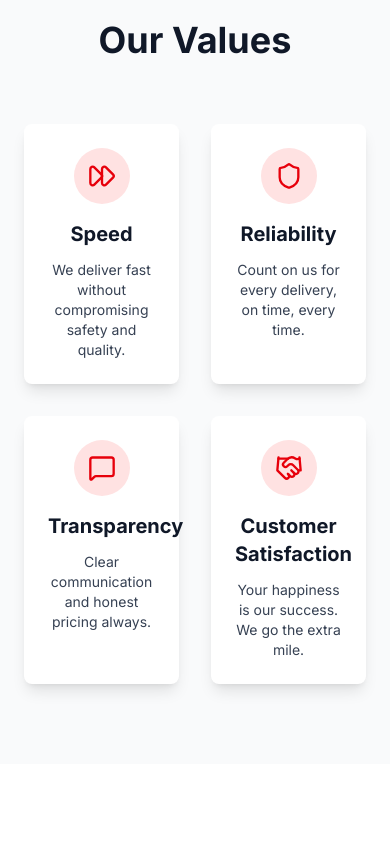
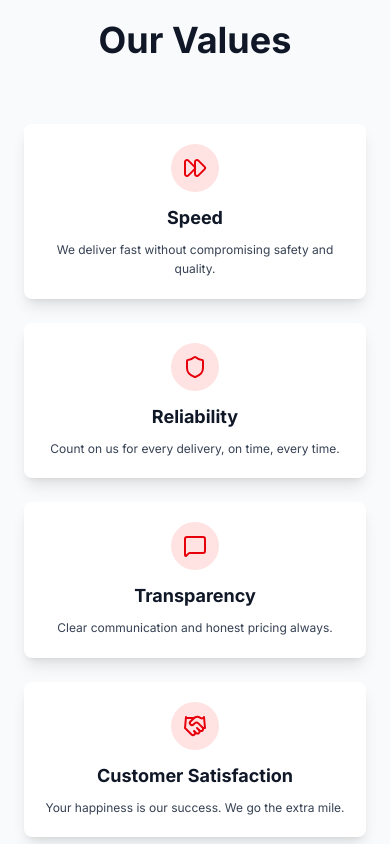
Before and after one commit to Dox45/swifthaul, a Next.js app: page /about in a window 390 px wide. Shown: the part 2340-3184 px from the top of the page. Built offline with nearby package versions, Linux system fonts and the light colour scheme.

Commit message:
fixed overflow issues

```diff
--- a/src/app/about/page.tsx
+++ b/src/app/about/page.tsx
@@ -1,236 +1,3 @@
-// import Header from '@/components/Header'
-// import Image from 'next/image'
-// import Footer from '@/components/Footer'
-
-// import React from 'react';
-// import { Package, Clock, Shield, FastForward, MessageSquare, Handshake,Users, Bike, MapPin } from 'lucide-react';
-
-
-
-// // Hero Section Component
-// const HeroSection = () => (
-//   <section className="relative h-screen bg-gray-900 text-white">
-//     <div className="absolute inset-0 bg-gradient-to-r from-black/70 to-transparent z-10" />
-//     <img
-//       src="who-we-are.jpg"
-//       alt="Delivery rider"
-//       className="absolute inset-0 w-full h-full object-cover"
-//     />
-//     <div className="relative z-20 container mx-auto px-6 h-full flex items-center">
-//       <div className="max-w-2xl">
-//         <h1 className="text-5xl md:text-6xl font-bold mb-6">
-//           Who We Are
-//         </h1>
-//         <p className="text-xl md:text-2xl mb-8 text-gray-200">
-//          Swifthaul Logistics is a pre-launch delivery startup serving Lagos and
-//          Kwara. We are building a logistics solution that blends speed, reliability, and affordability. Our goal is
-//          to make delivery services seamless for individuals, businesses, and
-//          communities that depend on movement every day.
-//         </p>
-//         <button className="bg-red-600 hover:bg-red-700 text-white px-8 py-4 rounded-lg text-lg font-semibold transition-colors">
-//           Get Started
-//         </button>
-//       </div>
-//     </div>
-//   </section>
-// );
-
-// // Why We Lead Section Component
-// const WhyWeLeadSection = () => (
-//   <section className="py-20 bg-white">
-//     <div className="container mx-auto px-6">
-//       <div className="grid md:grid-cols-2 gap-12 items-center">
-//         <div>
-//           <img
-//             src="why-we-exist.jpg"
-//             alt="Customer receiving delivery"
-//             className="rounded-lg shadow-2xl"
-//           />
-//         </div>
-//         <div>
-//           <h2 className="text-4xl font-bold mb-6 text-gray-900">Why We Exist</h2>
-//           <p className="text-lg text-gray-700 mb-6">
-//             In a world where delays and uncertainty in logisticsare common, Swifthaul was created to be different. We exist to
-//             give customers confidence knowing their goods are in safe hands and will arrive when promised.
-//           </p>
-
-//           <button className="bg-red-600 hover:bg-red-700 text-white px-6 py-3 rounded-lg font-semibold transition-colors">
-//             Learn More
-//           </button>
-//         </div>
-//       </div>
-//     </div>
-//   </section>
-// );
-
-// // Our Mission Section Component
-// const MissionVisionSection = () => (
-//   <section className="py-20 bg-red-600 text-white">
-//     <div className="container mx-auto px-6">
-//       <div className="grid md:grid-cols-2 gap-12 items-center">
-//         {/* Left Column - Mission & Vision */}
-//         <div>
-//           {/* Our Mission */}
-//           <div className="mb-12">
-//             <h2 className="text-3xl font-bold mb-4">Our Mission</h2>
-//             <p className="text-base leading-relaxed opacity-95">
-//               To redefine logistics in Nigeria by creating a system that is transparent,
-//               affordable, and built for growth. We want to remove the stress and uncertainty around
-//               deliveries, making it easier for people and businesses to connect.
-//             </p>
-//           </div>
-
-//           {/* Our Vision */}
-//           <div>
-//             <h2 className="text-3xl font-bold mb-4">Our Vision</h2>
-//             <p className="text-base leading-relaxed opacity-95">
-//               To become Nigeria's most trusted logistics partner, connecting people and
-//               businesses across all borders, One package at a time. Beyond Boundaries, Within Time.
-//             </p>
-//           </div>
-//         </div>
-
-//         {/* Right Column - Logo */}
-//         <div className="flex items-center justify-center">
-//           <div className="text-center">
-//             <div className="mb-6">
-//               {/* Delivery Scooter Icon */}
-//               <svg className="w-48 h-48 mx-auto" viewBox="0 0 200 200" fill="none">
-//                 {/* Speed lines */}
-//                 <path d="M20 60 L60 60 M10 75 L50 75 M15 90 L55 90"
-//                       stroke="white" strokeWidth="4" strokeLinecap="round" opacity="0.8"/>
-
-//                 {/* Scooter body */}
-//                 <rect x="80" y="70" width="60" height="35" rx="8" fill="white"/>
-
-//                 {/* Seat */}
-//                 <path d="M85 70 Q90 55 110 55 Q130 55 135 70" fill="white"/>
-
-//                 {/* Handlebars */}
-//                 <path d="M140 65 L155 50 M155 50 L160 55 M155 50 L150 55"
-//                       stroke="white" strokeWidth="3" strokeLinecap="round"/>
-
-//                 {/* Front wheel */}
-//                 <circle cx="150" cy="115" r="18" fill="white"/>
-//                 <circle cx="150" cy="115" r="10" fill="#DC2626"/>
-
-//                 {/* Back wheel */}
-//                 <circle cx="90" cy="115" r="18" fill="white"/>
-//                 <circle cx="90" cy="115" r="10" fill="#DC2626"/>
-
-//                 {/* Delivery box */}
-//                 <rect x="70" y="75" width="25" height="25" rx="3" fill="white" opacity="0.9"/>
-//                 <path d="M75 87.5 L90 87.5 M82.5 80 L82.5 95"
-//                       stroke="#DC2626" strokeWidth="2" strokeLinecap="round"/>
-//               </svg>
-//             </div>
-//             <h1 className="text-4xl font-bold mb-2">SWIFTHAUL</h1>
-//             <p className="text-lg font-semibold tracking-wider">LOGISTICS SERVICES</p>
-//           </div>
-//         </div>
-//       </div>
-//     </div>
-//   </section>
-// );
-
-// // Our Values Section Component
-// const OurValuesSection = () => (
-//   <section className="py-20 bg-gray-50">
-//     <div className="container mx-auto px-6">
-//       <h2 className="text-4xl font-bold text-center mb-16 text-gray-900">Our Values</h2>
-//       <div className="grid grid-cols-2 md:grid-cols-4 gap-6">
-//         <div className="bg-white p-6 rounded-lg shadow-lg hover:shadow-xl transition-shadow">
-//           <div className="bg-red-100 w-14 h-14 rounded-full flex items-center justify-center mb-4">
-//             <FastForward className="w-7 h-7 text-red-600" />
-//           </div>
-//           <h3 className="text-xl font-bold mb-3 text-gray-900">Speed</h3>
-//           <p className="text-gray-700 text-sm">
-//             We deliver fast without compromising safety and quality.
-//           </p>
-//         </div>
-//         <div className="bg-white p-6 rounded-lg shadow-lg hover:shadow-xl transition-shadow">
-//           <div className="bg-red-100 w-14 h-14 rounded-full flex items-center justify-center mb-4">
-//             <Shield className="w-7 h-7 text-red-600" />
-//           </div>
-//           <h3 className="text-xl font-bold mb-3 text-gray-900">Reliability</h3>
-//           <p className="text-gray-700 text-sm">
-//             Count on us for every delivery, on time, every time.
-//           </p>
-//         </div>
-//         <div className="bg-white p-6 rounded-lg shadow-lg hover:shadow-xl transition-shadow">
-//           <div className="bg-red-100 w-14 h-14 rounded-full flex items-center justify-center mb-4">
-//             <MessageSquare className="w-7 h-7 text-red-600" />
-//           </div>
-//           <h3 className="text-xl font-bold mb-3 text-gray-900">Transparency</h3>
-//           <p className="text-gray-700 text-sm">
-//             Clear communication and honest pricing at all times
-//               </p>
-//         </div>
-//         <div className="bg-white p-6 rounded-lg shadow-lg hover:shadow-xl transition-shadow">
-//           <div className="bg-red-100 w-14 h-14 rounded-full flex items-center justify-center mb-4">
-//             <Handshake className="w-7 h-7 text-red-600" />
-//           </div>
-//           <h3 className="text-xl font-bold mb-3 text-gray-900">Customer satisfaction</h3>
-//           <p className="text-gray-700 text-sm">
-//             Your happiness is our success. We go the extra mile for you.
-//           </p>
-//         </div>
-//       </div>
-//     </div>
-//   </section>
-// );
-
-// // The Future Section Component
-// const TheFutureSection = () => (
-//   <section className="py-20 bg-white">
-//     <div className="container mx-auto px-6">
-//       <div className="grid md:grid-cols-2 gap-12 items-center">
-//         <div>
-//           <h2 className="text-4xl font-bold mb-6 text-gray-900">The Future</h2>
-//           <p className="text-lg text-gray-700 mb-6">
-//             We are starting small, in Lagos and Kwara, but out ambition is much bigger. With phased expansion, technology integration,
-//             and strong partnerships, Swifthaul aims to become a household name in logistics across Nigeria.
-//           </p>
-
-//           <button className="bg-red-600 hover:bg-red-700 text-white px-6 py-3 rounded-lg font-semibold transition-colors">
-//             View Roadmap
-//           </button>
-//         </div>
-//         <div>
-//           <img
-//             src="final-image.jpg"
-//             alt="Highway and future"
-//             className="rounded-lg shadow-2xl"
-//           />
-//         </div>
-//       </div>
-//     </div>
-//   </section>
-// );
-
-
-
-
-
-// export default function AboutPage() {
-//   return (
-//     <main className="min-h-screen">
-//       <Header />
-//        <HeroSection />
-//       <WhyWeLeadSection />
-//       <MissionVisionSection />
-//        <TheFutureSection />
-//       <OurValuesSection />
-//       {/*<CoreValuesSection />*/}
-
-//       <Footer />
-//     </main>
-//   )
-// }
-
-
-
-
 "use client"
 
 import { motion } from "framer-motion"
@@ -390,13 +157,64 @@ const MissionVisionSection = () => (
 )
 
 // Our Values Section
+// const OurValuesSection = () => {
+//   const values = [
+//     { icon: FastForward, title: "Speed", desc: "We deliver fast without compromising safety and quality." },
+//     { icon: Shield, title: "Reliability", desc: "Count on us for every delivery, on time, every time." },
+//     { icon: MessageSquare, title: "Transparency", desc: "Clear communication and honest pricing always." },
+//     { icon: Handshake, title: "Customer Satisfaction", desc: "Your happiness is our success. We go the extra mile." },
+//   ]
+
+//   return (
+//     <section className="py-20 bg-gray-50 overflow-hidden">
+//       <div className="container mx-auto px-6 text-center">
+//         <motion.h2
+//           variants={fadeUp}
+//           initial="hidden"
+//           whileInView="visible"
+//           transition={{ duration: 1 }}
+//           viewport={{ once: true }}
+//           className="text-4xl font-bold mb-16 text-gray-900"
+//         >
+//           Our Values
+//         </motion.h2>
+
+//         <div className="grid grid-cols-2 md:grid-cols-4 gap-8">
+//           {values.map((val, i) => (
+//             <motion.div
+//               key={i}
+//               variants={fadeUp}
+//               initial="hidden"
+//               whileInView="visible"
+//               transition={{ duration: 0.8, delay: i * 0.2 }}
+//               viewport={{ once: true }}
+//               className="bg-white p-6 rounded-lg shadow-lg hover:shadow-2xl transition-all group"
+//             >
+//               <motion.div
+//                 whileHover={{ rotate: 15, scale: 1.2 }}
+//                 className="bg-red-100 w-14 h-14 mx-auto mb-4 rounded-full flex items-center justify-center"
+//               >
+//                 <val.icon className="w-7 h-7 text-red-600" />
+//               </motion.div>
+//               <h3 className="text-xl font-bold mb-3 text-gray-900">
+//                 {val.title}
+//               </h3>
+//               <p className="text-gray-700 text-sm">{val.desc}</p>
+//             </motion.div>
+//           ))}
+//         </div>
+//       </div>
+//     </section>
+//   )
+// }
+
 const OurValuesSection = () => {
   const values = [
     { icon: FastForward, title: "Speed", desc: "We deliver fast without compromising safety and quality." },
     { icon: Shield, title: "Reliability", desc: "Count on us for every delivery, on time, every time." },
     { icon: MessageSquare, title: "Transparency", desc: "Clear communication and honest pricing always." },
     { icon: Handshake, title: "Customer Satisfaction", desc: "Your happiness is our success. We go the extra mile." },
-  ]
+  ];
 
   return (
     <section className="py-20 bg-gray-50 overflow-hidden">
@@ -412,7 +230,8 @@ const OurValuesSection = () => {
           Our Values
         </motion.h2>
 
-        <div className="grid grid-cols-2 md:grid-cols-4 gap-8">
+        {/* Mobile: 1 column (vertical list), Desktop: 4 columns */}
+        <div className="grid grid-cols-1 md:grid-cols-4 gap-6 md:gap-8">
           {values.map((val, i) => (
             <motion.div
               key={i}
@@ -421,25 +240,27 @@ const OurValuesSection = () => {
               whileInView="visible"
               transition={{ duration: 0.8, delay: i * 0.2 }}
               viewport={{ once: true }}
-              className="bg-white p-6 rounded-lg shadow-lg hover:shadow-2xl transition-all group"
+              className="bg-white p-5 md:p-6 rounded-lg shadow-lg hover:shadow-2xl transition-all duration-300 group overflow-hidden"
             >
               <motion.div
                 whileHover={{ rotate: 15, scale: 1.2 }}
-                className="bg-red-100 w-14 h-14 mx-auto mb-4 rounded-full flex items-center justify-center"
+                className="bg-red-100 w-12 h-12 md:w-14 md:h-14 mx-auto mb-3 md:mb-4 rounded-full flex items-center justify-center transition-transform"
               >
-                <val.icon className="w-7 h-7 text-red-600" />
+                <val.icon className="w-6 h-6 md:w-7 md:h-7 text-red-600" />
               </motion.div>
-              <h3 className="text-xl font-bold mb-3 text-gray-900">
+              <h3 className="text-lg md:text-xl font-bold mb-2 md:mb-3 text-gray-900">
                 {val.title}
               </h3>
-              <p className="text-gray-700 text-sm">{val.desc}</p>
+              <p className="text-gray-700 text-xs md:text-sm leading-relaxed">
+                {val.desc}
+              </p>
             </motion.div>
           ))}
         </div>
       </div>
     </section>
-  )
-}
+  );
+};
 
 // The Future Section
 const TheFutureSection = () => (
```
